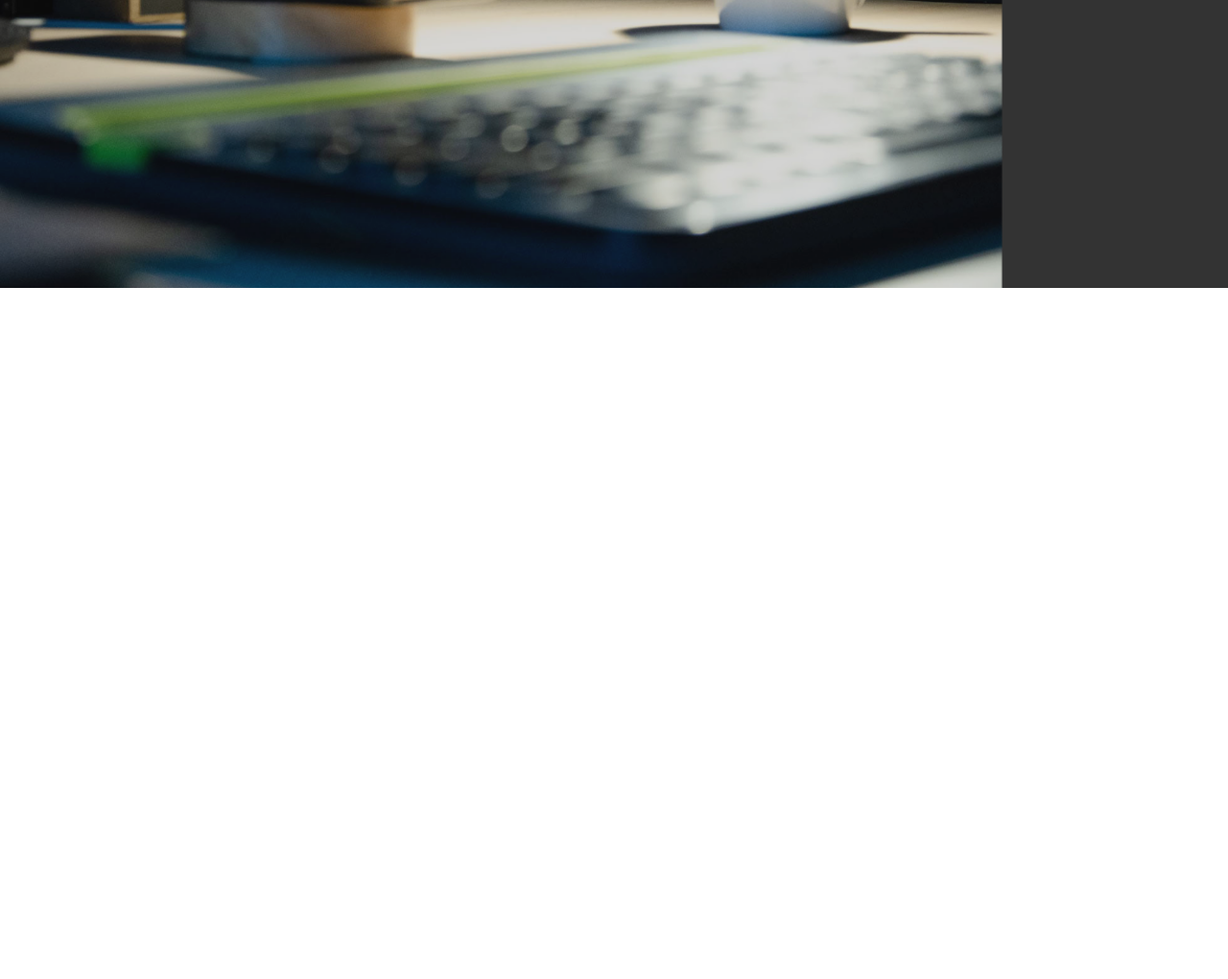
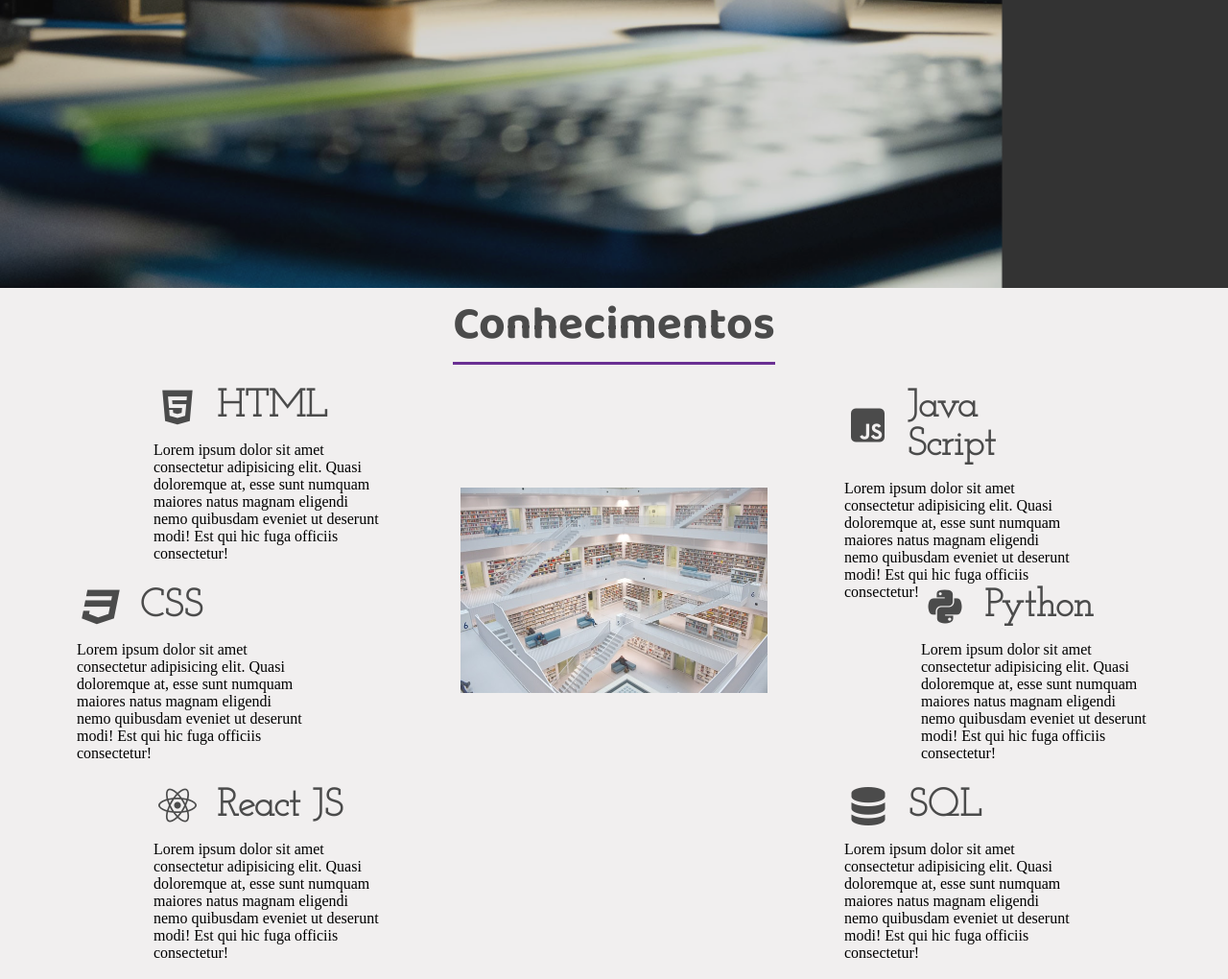
Before and after one commit to MarcioLima76/portifolio, a plain HTML site: page index.html in a window 1280 px wide. Shown: the part 500-1520 px from the top of the page at 96% size. Before the commit the page ends 800 px from the top, so only its background shows below. Drawn offline with Linux system fonts and the light colour scheme.

Commit message:
conhecimentos update

```diff
--- a/index.html
+++ b/index.html
@@ -33,7 +33,7 @@
             </div>
         </header>
 
-        <div class="sidebar">
+        <aside class="sidebar">
             <nav>
                 <ul class="menu">
 
@@ -50,7 +50,6 @@
 
                 </ul>
             </nav>
-
             <div class="social-media">
 
                 <link href="https://maxcdn.bootstrapcdn.com/font-awesome/4.1.0/css/font-awesome.min.css" rel="stylesheet">
@@ -59,7 +58,82 @@
                 <a href="https://github.com/MarcioLima76" target="_blank"><i class="fa fa-github-alt"></i></a>
 
             </div>
-        </div>
+        </aside>
+
+        <section class="sessao-conhecimentos">
+            <div class="sessao-header">
+                <h1>Conhecimentos</h1>
+            </div>
+            <div class="conhecimentos">
+                <div class="conhecimento">
+                    <div class="conhecimento-header">
+                        <link href="https://maxcdn.bootstrapcdn.com/font-awesome/4.1.0/css/font-awesome.min.css" rel="stylesheet">
+                        <i class="fa fa-html5 "></i>
+                        <h3>HTML</h3>
+                    </div>
+                    <div class="conhecimento-text">
+                        <p>Lorem ipsum dolor sit amet consectetur adipisicing elit. Quasi doloremque at, esse sunt numquam maiores natus magnam eligendi nemo quibusdam eveniet ut deserunt modi! Est qui hic fuga officiis consectetur!
+                        </p>
+                    </div>
+                </div>
+                <div class="conhecimento">
+                    <div class="conhecimento-header">
+                        <link href="https://maxcdn.bootstrapcdn.com/font-awesome/4.1.0/css/font-awesome.min.css" rel="stylesheet">
+                        <i class="fa fa-css3"></i>
+                        <h3>CSS</h3>
+                    </div>
+                    <div class="conhecimento-text">
+                        <p>Lorem ipsum dolor sit amet consectetur adipisicing elit. Quasi doloremque at, esse sunt numquam maiores natus magnam eligendi nemo quibusdam eveniet ut deserunt modi! Est qui hic fuga officiis consectetur!</p>
+                    </div>
+                </div>
+                <div class="conhecimento">
+                    <div class="conhecimento-header">
+                        <link href="https://maxcdn.bootstrapcdn.com/font-awesome/4.1.0/css/font-awesome.min.css" rel="stylesheet">
+                        <i class="fa fa-react"></i>
+                        <h3>React JS</h3>
+                    </div>
+                    <div class="conhecimento-text">
+                        <p>Lorem ipsum dolor sit amet consectetur adipisicing elit. Quasi doloremque at, esse sunt numquam maiores natus magnam eligendi nemo quibusdam eveniet ut deserunt modi! Est qui hic fuga officiis consectetur!</p>
+                    </div>
+                </div>
+                <div class="conhecimento">
+                    <div class="conhecimento-header">
+                        <link href="https://maxcdn.bootstrapcdn.com/font-awesome/4.1.0/css/font-awesome.min.css" rel="stylesheet">
+                        <i class="fa fa-js-square"></i>
+                        <h3>Java Script</h3>
+                    </div>
+                    <div class="conhecimento-text">
+                        <p>Lorem ipsum dolor sit amet consectetur adipisicing elit. Quasi doloremque at, esse sunt numquam maiores natus magnam eligendi nemo quibusdam eveniet ut deserunt modi! Est qui hic fuga officiis consectetur!</p>
+                    </div>
+                </div>
+                <div class="conhecimento">
+                    <div class="conhecimento-header">
+                        <link href="https://maxcdn.bootstrapcdn.com/font-awesome/4.1.0/css/font-awesome.min.css" rel="stylesheet">
+                        <i class="fab fa-python"></i>
+                        <h3>Python</h3>
+                    </div>
+                    <div class="conhecimento-text">
+                        <p>Lorem ipsum dolor sit amet consectetur adipisicing elit. Quasi doloremque at, esse sunt numquam maiores natus magnam eligendi nemo quibusdam eveniet ut deserunt modi! Est qui hic fuga officiis consectetur!</p>
+                    </div>
+                </div>
+                <div class="conhecimento">
+                    <div class="conhecimento-header">
+                        <link href="https://maxcdn.bootstrapcdn.com/font-awesome/4.1.0/css/font-awesome.min.css" rel="stylesheet">
+                        <i class="fas fa-database"></i>
+                        <h3>SQL</h3>
+                    </div>
+                    <div class="conhecimento-text">
+                        <p>Lorem ipsum dolor sit amet consectetur adipisicing elit. Quasi doloremque at, esse sunt numquam maiores natus magnam eligendi nemo quibusdam eveniet ut deserunt modi! Est qui hic fuga officiis consectetur!</p>
+                    </div>
+                </div>
+                <div class="conhecimentos-img-wrapper">
+                    <img src="images/conhecimentos.jpg" alt="imagem conhecimentos">
+                </div>
+            </div>
+        </section>
+
+
+
     </div>
 
 </body>
--- a/style.css
+++ b/style.css
@@ -162,3 +162,89 @@
 .social-media:hover {
     cursor: pointer;
 }
+
+.conhecimentos {
+    display: grid;
+    grid-template-columns: repeat(16, 1fr);
+    grid-template-rows: repeat(6, 6rem);
+    row-gap: .5rem;
+}
+
+.conhecimento:nth-child(1) {
+    grid-column: 3/6;
+    grid-row: 1/3;
+}
+
+.conhecimento:nth-child(2) {
+    grid-column: 2/5;
+    grid-row: 3/5;
+}
+
+.conhecimento:nth-child(3) {
+    grid-column: 3/6;
+    grid-row: 5/-1;
+}
+
+.conhecimento:nth-child(4) {
+    grid-column: 12/15;
+    grid-row: 1/3;
+}
+
+.conhecimento:nth-child(5) {
+    grid-column: 13/16;
+    grid-row: 3/5;
+}
+
+.conhecimento:nth-child(6) {
+    grid-column: 12/15;
+    grid-row: 5/-1;
+}
+
+.sessao-conhecimentos {
+    background-color: #cecaca4b;
+}
+
+.sessao-header {
+    display: flex;
+    align-items: center;
+    justify-content: center;
+}
+
+.sessao-header h1 {
+    font-family: var(--font-primary);
+    font-size: 3rem;
+    color: #4b4b4b;
+    border-bottom: solid 3px#6a3093;
+    margin-bottom: 1.5rem;
+}
+
+.conhecimento-header {
+    display: flex;
+    align-items: center;
+    color: #4b4b4b;
+}
+
+.conhecimento-header i {
+    font-size: 2.5rem;
+}
+
+.conhecimento-header h3 {
+    font-family: var(--font-secundary);
+    font-size: 2.5rem;
+    padding-left: 1rem;
+}
+
+.conhecimento-text {
+    margin-top: 1rem;
+}
+
+.conhecimentos-img-wrapper {
+    grid-column: 7/11;
+    grid-row: 2/6;
+    width: 100%;
+}
+
+.conhecimentos-img-wrapper img {
+    object-fit: cover;
+    width: 100%;
+}
```
Also changed, not shown: images/conhecimentos.jpg (added). Lines whose indentation alone changed are shown as unchanged.
